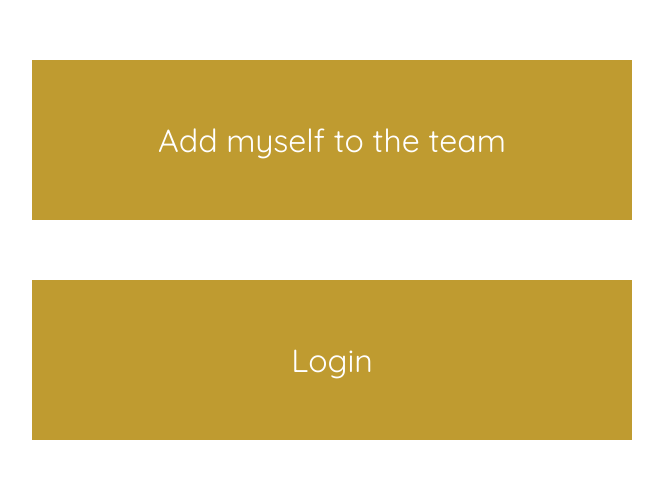
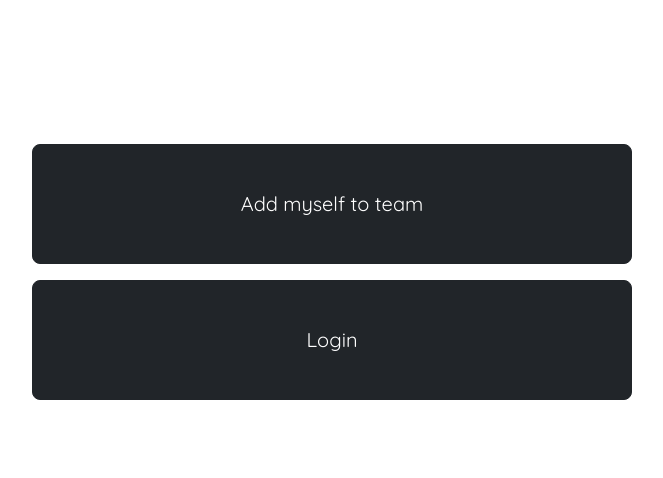
Before and after one commit to Lebang11/teamhub-client, a React (Create React App) app: page / in a window 1280 px wide. Shown: the part 128-606 px from the top of the page, without its empty margins (308-971 px from the left). Built offline with nearby package versions, Linux system fonts and the light colour scheme.

Commit message:
used bootstrap css for opening page

```diff
--- a/public/index.html
+++ b/public/index.html
@@ -3,6 +3,7 @@
   <head>
     <meta charset="utf-8" />
     <link rel="icon" href="%PUBLIC_URL%/favicon.ico" />
+    <link rel="stylesheet" href="https://cdn.jsdelivr.net/npm/bootstrap@5.3.1/dist/css/bootstrap.min.css" integrity="sha256-2TnSHycBDAm2wpZmgdi0z81kykGPJAkiUY+Wf97RbvY=" crossorigin="anonymous">
     <meta name="viewport" content="width=device-width, initial-scale=1" />
     <meta name="theme-color" content="#000000" />
     <meta
@@ -39,5 +40,6 @@
       To begin the development, run `npm start` or `yarn start`.
       To create a production bundle, use `npm run build` or `yarn build`.
     -->
+    <script src="https://cdn.jsdelivr.net/npm/bootstrap@5.3.1/dist/js/bootstrap.min.js" integrity="sha256-gOQJIa9+K/XdfAuBkg2ONAdw5EnQbokw/s2b8BqsRFg=" crossorigin="anonymous"></script>
   </body>
 </html>
--- a/src/comments.js
+++ b/src/comments.js
@@ -41,8 +41,8 @@ const Comments = (props) => {
 
     return (
         <div>
-            <div >
-                <div className="blog-box comment-box">
+            <div className="blog-box comment-box" >
+                <div >
                     <h3>Comments</h3>
                     <div >
                         <input onChange={(e) => setText(e.target.value)} placeholder="Comment here" type="text" id="comment" value={text}/>
--- a/src/index.css
+++ b/src/index.css
@@ -14,18 +14,12 @@
 }
 
 .add-myself-button {
-  padding: 10% 20%;
-  font-size: 200%;
-  background-color: rgb(191,155,48);
-  border: none;
-  color: white;
-  cursor: pointer;
-  width: 60vw;
+  height: 15vh;
   max-width: 600px;
 }
 
 .add-myself-button:hover {
-  transform: skew(-12deg);
+  transform: scale3d(1.1, 1.1, 1.5);
 }
 
 .add-myself-div {
@@ -37,9 +31,10 @@
 
 .opening-div {
   display: flex;
+  justify-content: center;
+  align-items: center;
   flex-direction: column;
-  justify-content: center;
-  column-gap: 10%;
+  height: 100vh;
 
 }
 
@@ -162,6 +157,7 @@ h3 {
   padding: 30px 40px;
   margin-top: 30px;
   width: 60%;
+  text-overflow: ellipsis;
 }
 
 .author {
@@ -306,10 +302,13 @@ p {
 
 .comment-box {
   border: none;
+  width: 100%;
+  text-overflow: ellipsis;
 }
 
 .comment-button {
   background-color: rgb(234, 234, 234);
+
 }
 
 .comment-button:hover {
@@ -349,3 +348,14 @@ p {
 .author-link h3:hover {
   transform: scale(1.1);
 }
+
+.full-page-button-container {
+  position: absolute;
+  top: 0;
+  left: 0;
+  width: 100%;
+  height: 100%;
+  display: flex;
+  justify-content: center;
+  align-items: center;
+}
--- a/src/main.js
+++ b/src/main.js
@@ -18,13 +18,12 @@ function MainPage() {
         setId(Cookies.get(`token_id`));
     }, []);
 
-    if (!Cookies.get(`token_name`) || !Cookies.get(`token_email`)){
+    if (!Cookies.get(`token_name`) || !Cookies.get(`token_email`) || !Cookies.get(`token_id`)){
         return (
             <div>
                 <h1>Please Login</h1>
                 <Link to='/login'>Login</Link>
             </div>
-
         )
     }
 
--- a/src/opening.js
+++ b/src/opening.js
@@ -1,22 +1,24 @@
 import './App.css';
-import { BrowserRouter as Router, Route, Routes } from 'react-router-dom';
+import { BrowserRouter as Router, Route, Routes,Link } from 'react-router-dom';
 
 function OpenPage() {
   return (
-      <div className="App">
-      <div class="opening-div">
-            <div class="add-myself-div">
-                <a href="/create">
-                    <button class="add-myself-button">Add myself to the team</button>
-                </a>
-            </div>
-            <div class="add-myself-div">
-                <a href="/login">
-                    <button class="add-myself-button">Login</button>
-                </a>
-            </div>
+
+
+        <div class="opening-div w-100">
+          <div class="p-2 w-100">
+              <Link className='w-100 d-flex justify-content-center text-decoration-none' to='/create'>
+                <button className='add-myself-button btn btn-lg btn-dark w-75'  >Add myself to team</button>
+              </Link>
+          </div>
+          <div class="p-2 w-100">
+              <Link className='w-100 d-flex justify-content-center text-decoration-none' to='/login'>
+                <button className='add-myself-button btn btn-lg btn-dark w-75'  >Login</button>
+              </Link>
+          </div>
         </div>
-      </div>
+
+
   );
 }
 
```
